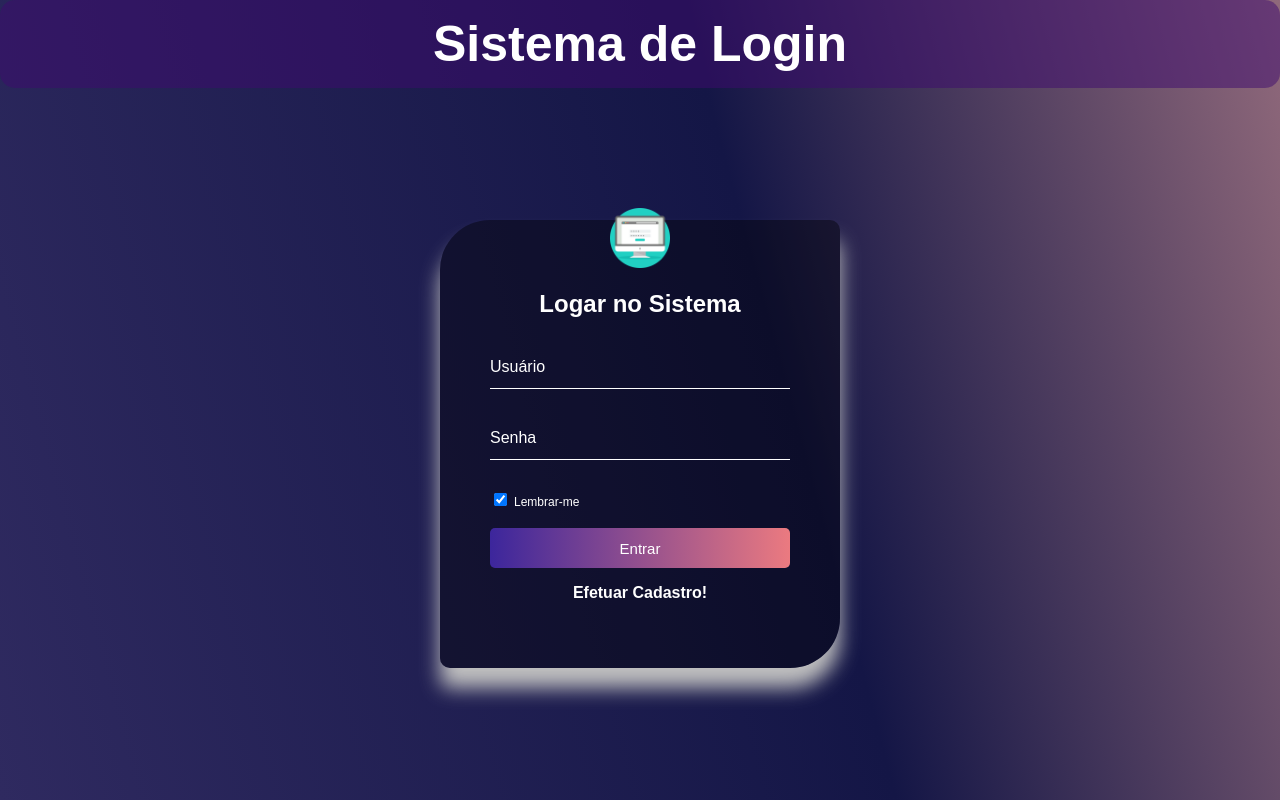
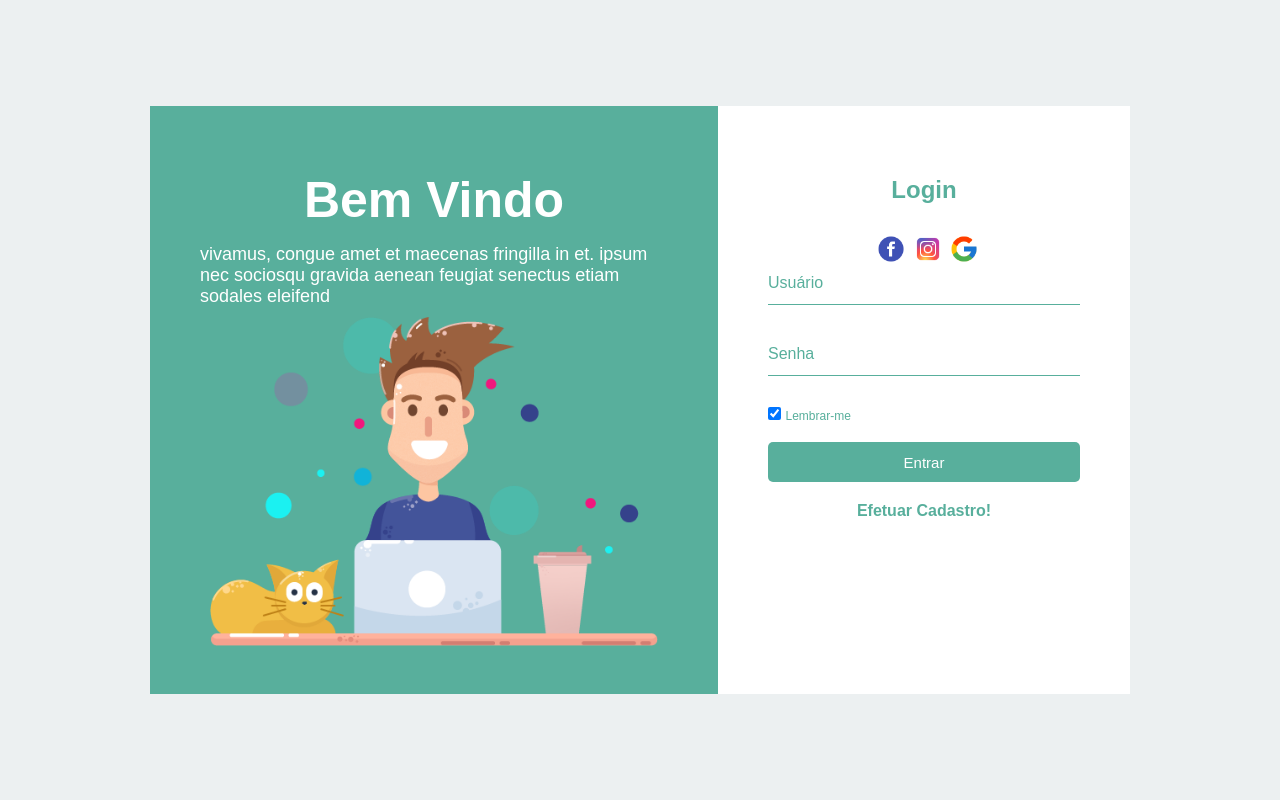
Before and after one commit to projetos-junior/tela-login, a plain HTML site: page index.html in a window 1280 px wide. Drawn offline with Linux system fonts and the light colour scheme.

Commit message:
Reformulação da tela de login

```diff
--- a/assets/css/estilo.css
+++ b/assets/css/estilo.css
@@ -1,56 +1,88 @@
-body{
-    background: linear-gradient(-105deg, #90697b, #141646 40%, #2f2a60);
-    background-size: 100% 100%;
+*{
+    padding: 0;
+    margin: 0;
+}
+body {
+    background-color: #ECF0F1;
+    font-family: Arial;
     height: 100vh;
     display: flex;
     align-items: center;
-    flex-direction: column;
-    justify-content: space-between;
-    padding: 0;
-    margin: 0;
-    color: silver;
+    flex-direction: row;
+    justify-content: center;
 }
-h1{
+
+.caixa {
+    width: 980px;
+    display: flex;
+    margin: 10px;
+
+}
+
+#caixa_benvindo {
+    background-color: #58AF9C;
+    width: 60%;
+    height: 488px;
+    padding: 50px;
+
+}
+
+#caixa_benvindo h1 {
     color: white;
     font-family: Arial;
     text-align: center;
     font-size: 50px;
-    background-color: rgba(63, 11, 110, 0.5);
-    border-radius: 15px;
     padding: 15px 0;
     width: 100%;
     margin: 0;
 }
-.caixa-login{
-    background-color:rgba(0, 0, 0, 0.4);
-    width:300px;
-    padding: 50px;
-    border-radius: 50px 10px 50px 10px;
-    box-shadow: 0 20px 20px ;
+
+#caixa_benvindo p {
+    color: white;
+    font-size: 18px;
 }
-.img-login{
-    /*background-color: purple;*/
-    width: 60px;
-    height: 60px;
-    left: 0;
-    right: 0;
-    top: 26%;
-    margin: auto;
-    position: absolute;
+
+.caixa_benvindo_img {
+    margin: 10px;
 }
-.img-login img{
+
+.caixa_benvindo_img img {
     width: 100%;
 }
-.caixa-login h2{
-    color: #fff;
+
+#caixa_login {
+    background-color: #fff;
+    width: 40%;
+    height: 488px;
+    padding: 50px;
+    color: #58AF9C;
+}
+
+#caixa_login h2 {
+    color: #58AF9C;
     text-align: center;
     margin: 20px 0 30px;
-    font-family: Arial;
+
 }
-.caixa-login .campo{
+.caixa_login_midia_sociais{
+    margin-left:105px;
+    width: 35%;
+    display: flex;
+   justify-content: space-around;
+}
+.caixa_login_midia_sociais_img{
+    width: 30px;
+    height: 30px;
+}
+.caixa_login_midia_sociais_img img{
+    width: 100%;
+}
+
+#caixa_login .campo {
     position: relative;
 }
-.caixa-login .campo input{
+
+#caixa_login .campo input {
     width: 100%;
     padding: 10px;
     font-size: 17px;
@@ -59,50 +91,56 @@ h1{
     letter-spacing: 5px;/*Espaço entre as letras do campo input*/
     border: none;
     outline: none;
-    border-bottom: 1px solid white;
+    border-bottom: 1px solid #58AF9C;
     margin-bottom: 30px;
     box-sizing: border-box;
     -wekit-box-sizing: border-box;
     -moz-box-sizing: border-box;
 }
-.caixa-login .campo label{
+
+#caixa_login .campo label {
     position: absolute;
     top: 0;
     left: 0;
     padding: 10px 0;
     font-size: 16px;
-    color: #fff;
+    color: #58AF9C;
     font-family: Arial;
     pointer-events: none;
     transition: .5s;
 }
-.caixa-login .campo input:focus~label,
-.caixa-login .campo input:valid~label{
+
+#caixa_login .campo input:focus~label,
+#caixa_login .campo input:valid~label {
     top: -20px;
     left: 0;
     color: violet;
     font-size: 12px;
 }
-#checkbox2{
-    color: #fff;
+
+#checkbox2 {
+    color: #58AF9C;
     font-family: Arial;
     font-size: 12px;
 }
-.caixa-login button{
+
+#caixa_login button {
     width: 100%;
     height: 40px;
     border: none;
     outline: none;
     color: #fff;
-    background: linear-gradient(to right, #3c269c, #eb7a80);
+    background-color: #58AF9C;
     padding: 10px 20px;
     font-size: 15px;
     cursor: pointer;
     border-radius: 5px;
 }
-    #cadastro{
+
+#cadastro {
+    margin-top: 20px;
     font-weight: bold;
-        color: #fff;
+    color: #58AF9C;
     font-family: Arial, Helvetica, sans-serif;
     text-align: center;
     cursor: pointer;
--- a/index.html
+++ b/index.html
@@ -1,5 +1,6 @@
 <!DOCTYPE html>
 <html lang="pt-BR">
+
 <head>
     <meta charset="UTF-8">
     <meta name="viewport" content="width=device-width, initial-scale=1.0">
@@ -7,35 +8,46 @@
     <title>Tela de Login</title>
     <link rel="stylesheet" href="assets/css/estilo.css">
 </head>
+
 <body>
-    <h1>Sistema de Login</h1>
-    <section class="caixa-login">
-        <div class="img-login">
-        <img src="assets/image/senha.png" alt="">
+    <div class="caixa">
+        <section id="caixa_benvindo">
+            <div class="caixa_benvindo_titulo">
+                <h1>Bem Vindo</h1>
             </div>
-
-        <h2>Logar no Sistema</h2>
+            <p>vivamus, congue amet et maecenas fringilla in et.
+                ipsum nec sociosqu gravida aenean feugiat senectus
+                etiam sodales eleifend
+            </p>
+            <div class="caixa_benvindo_img">
+                <img src="/assets/image/Asset 2@2x.png" alt="">
+            </div>
+        </section>
+        <section id="caixa_login">
+            <h2>Login</h2>
+            <div class="caixa_login_midia_sociais">
+                <div class="caixa_login_midia_sociais_img"><img src="/assets/image/face.png" alt="Facebook"></div>
+                <div class="caixa_login_midia_sociais_img"><img src="/assets/image/insta.png" alt="Instagram"></div>
+                <div class="caixa_login_midia_sociais_img"><img src="/assets/image/google.png" alt="Google"></div>
+            </div>
 
             <form action="">
                 <div class="campo">
                     <input type="text" required="">
-                <label >Usuário</label>
+                    <label>Usuário</label>
                 </div>
                 <div class="campo">
-                <input type="password"required="">
+                    <input type="password" required="">
                     <label>Senha</label>
                 </div>
                 <input type="checkbox" checked="checked" class="checked">
                 <label id="checkbox2">Lembrar-me</label><br><br>
                 <button>Entrar</button>
                 <p id="cadastro">Efetuar Cadastro!</p>
-
-
             </form>
 
         </section>
-    <div></div>
+    </div>
+</body>
 
-
-</body>
 </html>
```
Also changed, not shown: assets/image/Asset 2@2x.png (added), assets/image/face.png (added), assets/image/google.png (added), assets/image/insta.png (added), 1 other file. Lines whose indentation alone changed are shown as unchanged.
